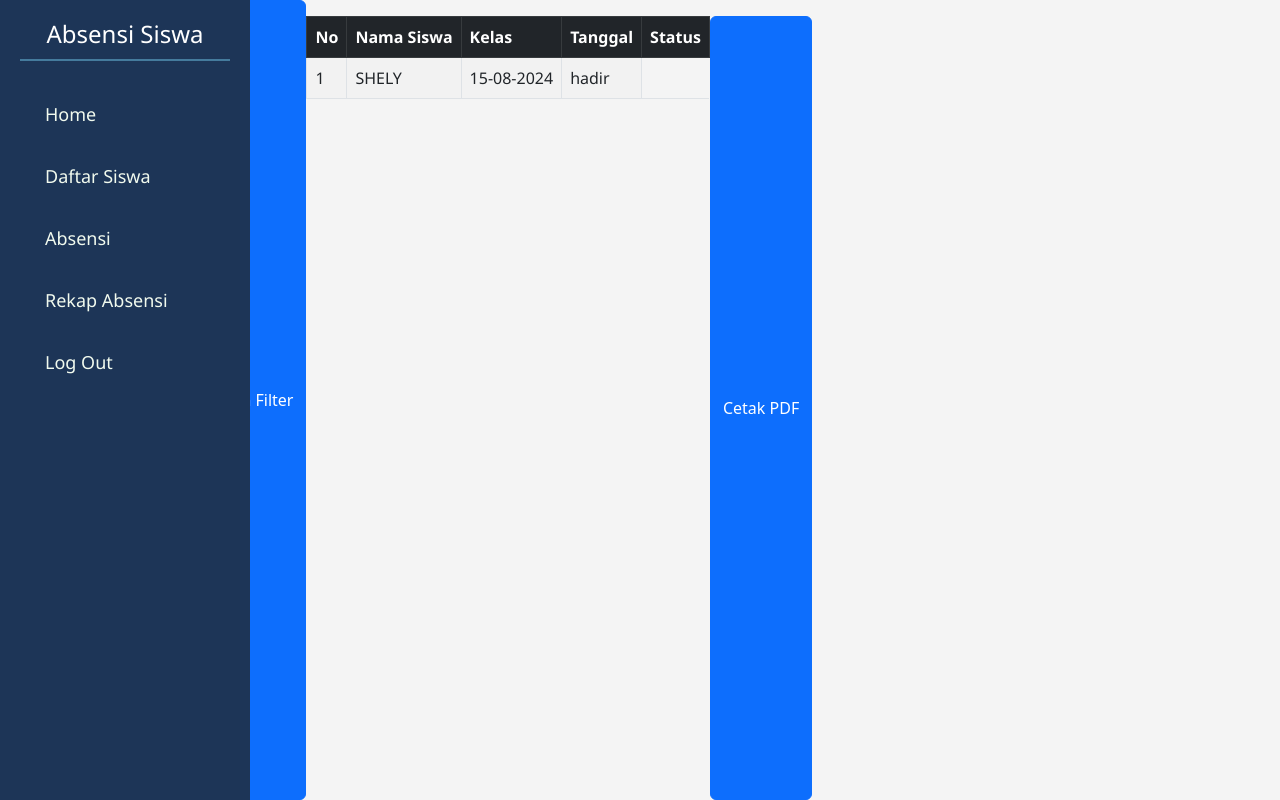
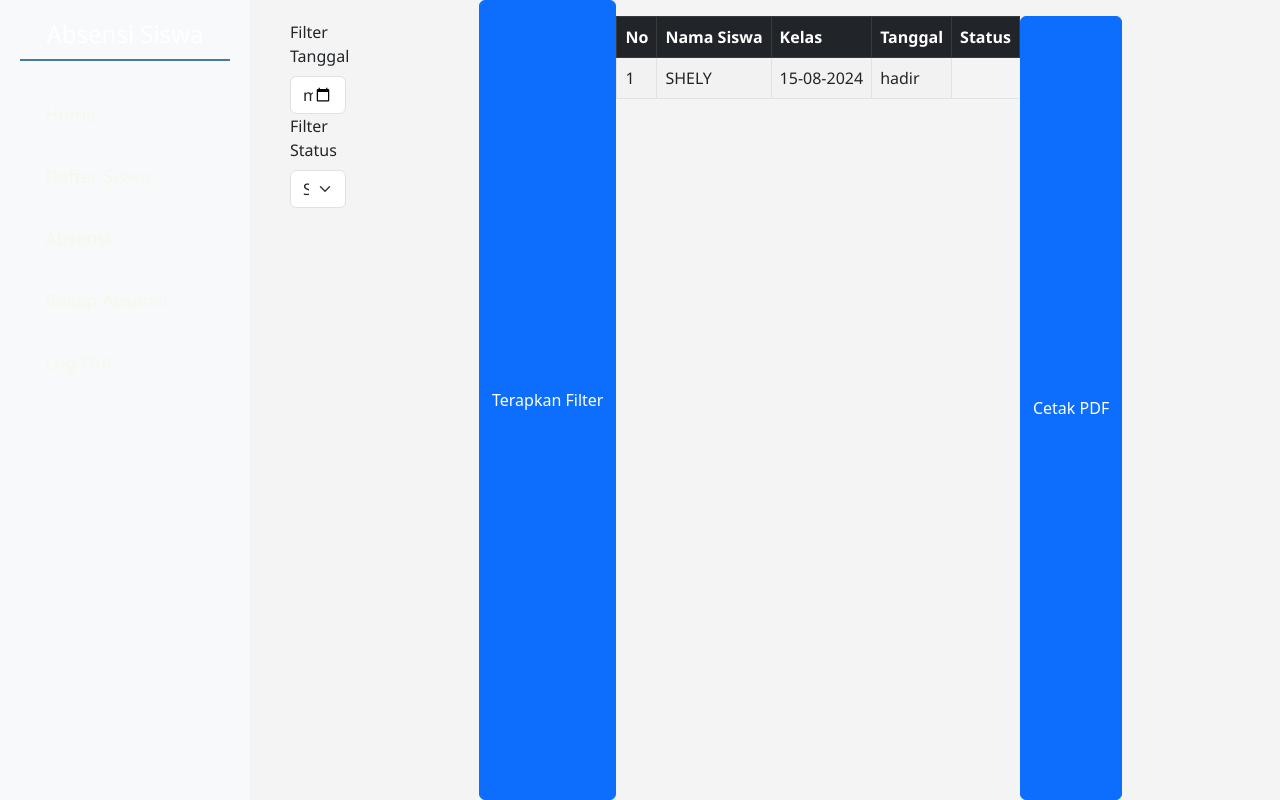
Before and after one commit to salsabillapz/ABSENSI_SISWA, a PHP site: page /rekap.php in a window 1280 px wide. Run offline with PHP 8.4, Linux system fonts and the light colour scheme; data comes from the database, SQL or seed files in the repository.

Commit message:
Update rekap.php

```diff
--- a/rekap.php
+++ b/rekap.php
@@ -118,6 +118,25 @@ $result = $connection->query($query);
             line-height: 1.6;
             color: #333;
         }
+
+        .sidebar {
+            height: 100vh;
+            position: fixed;
+            top: 0;
+            left: 0;
+            padding: 20px;
+            background-color: #f8f9fa;
+            width: 250px;
+        }
+
+        .content {
+            margin-left: 270px;
+            padding: 20px;
+        }
+
+        .table-responsive {
+            max-height: 400px;
+            overflow-y: auto;
     </style>
 </head>
 <body>
```
